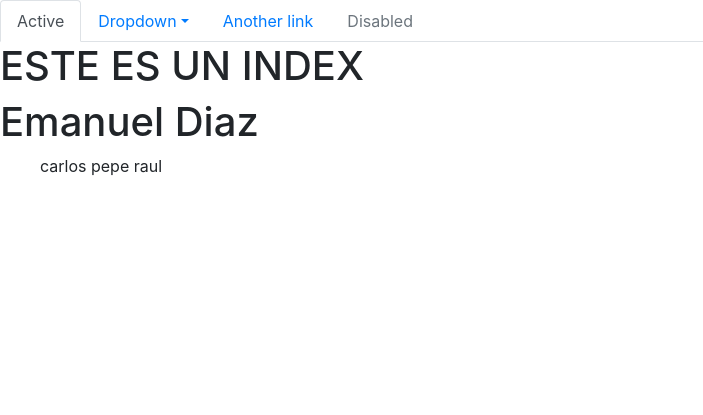
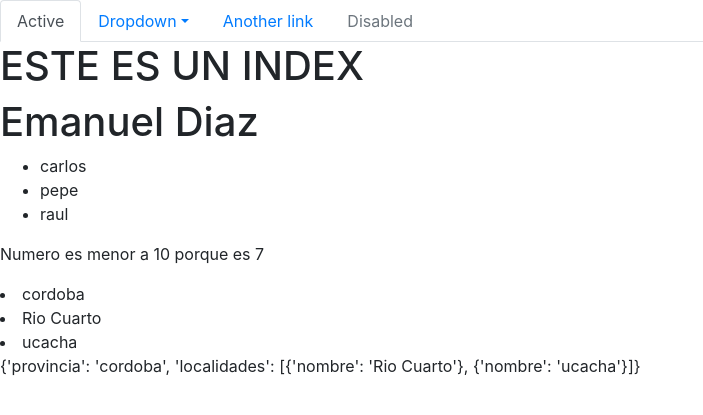
Before and after one commit to emadiaz15/intro-flask, a Flask app: page / in a window 1280 px wide. Shown: the top 415 px of the page, without its empty margins (0-703 px from the left). Run offline with Flask 3, Linux system fonts and the light colour scheme; some libraries are stand-ins or nearby versions.

Commit message:
update commit

```diff
--- a/app.py
+++ b/app.py
@@ -6,7 +6,9 @@ app = Flask(__name__) #declaramos una app flask __name__ es app.py
 def hello_world():
     nombre_apellido = "Emanuel Diaz"
     lista = ["carlos","pepe","raul"]
-    return render_template("index.html",nombre = nombre_apellido, nombres= lista)
+    numeros = 7
+    diccionario = {"provincia":"cordoba","localidades":[{"nombre":"Rio Cuarto"},{"nombre":"ucacha"}]}
+    return render_template("index.html",nombre = nombre_apellido, nombres= lista, numero = numeros, dicc = diccionario )
 
 """@app.route("/bienvenido")#todo lo que se escriba despues de la barra sera una variable
 def welcome():
--- /dev/null
+++ b/css/style.css
@@ -0,0 +1,4 @@
+#p{
+    font: 22;
+    color: red;
+}
--- a/templates/index.html
+++ b/templates/index.html
@@ -8,6 +8,7 @@
 
     <!-- Bootstrap CSS -->
     <link rel="stylesheet" href="https://stackpath.bootstrapcdn.com/bootstrap/4.3.1/css/bootstrap.min.css" integrity="sha384-ggOyR0iXCbMQv3Xipma34MD+dH/1fQ784/j6cY/iJTQUOhcWr7x9JvoRxT2MZw1T" crossorigin="anonymous">
+    <link rel="stylesheet" href="./css/styles.css">
   </head>
   <body>
       <!-- Nav tabs -->
@@ -55,8 +56,20 @@
     <h1> {{nombre}} </h1>
     <ul>
     {%for nombre in nombres%}
-        <l1>{{nombre}} </li>
+        <li>{{nombre}} </li>
         {% endfor %}
     </ul>
+    {%if numero < 10%}
+      <p>Numero es menor a 10 porque es {{numero}}</p>
+    {%else%}
+    <div id="p">
+    <p>ES MAYOR A 10</p>
+    </div>
+    {% endif %}
+    <li>{{dicc.provincia}}</li>
+    {%for localidad in dicc.localidades%}
+      <li>{{localidad.nombre}}</li>
+      {%endfor%}
+    <p>{{dicc}} </p>
     </body>
 </html>
```
Also changed, not shown: 1 other file.
